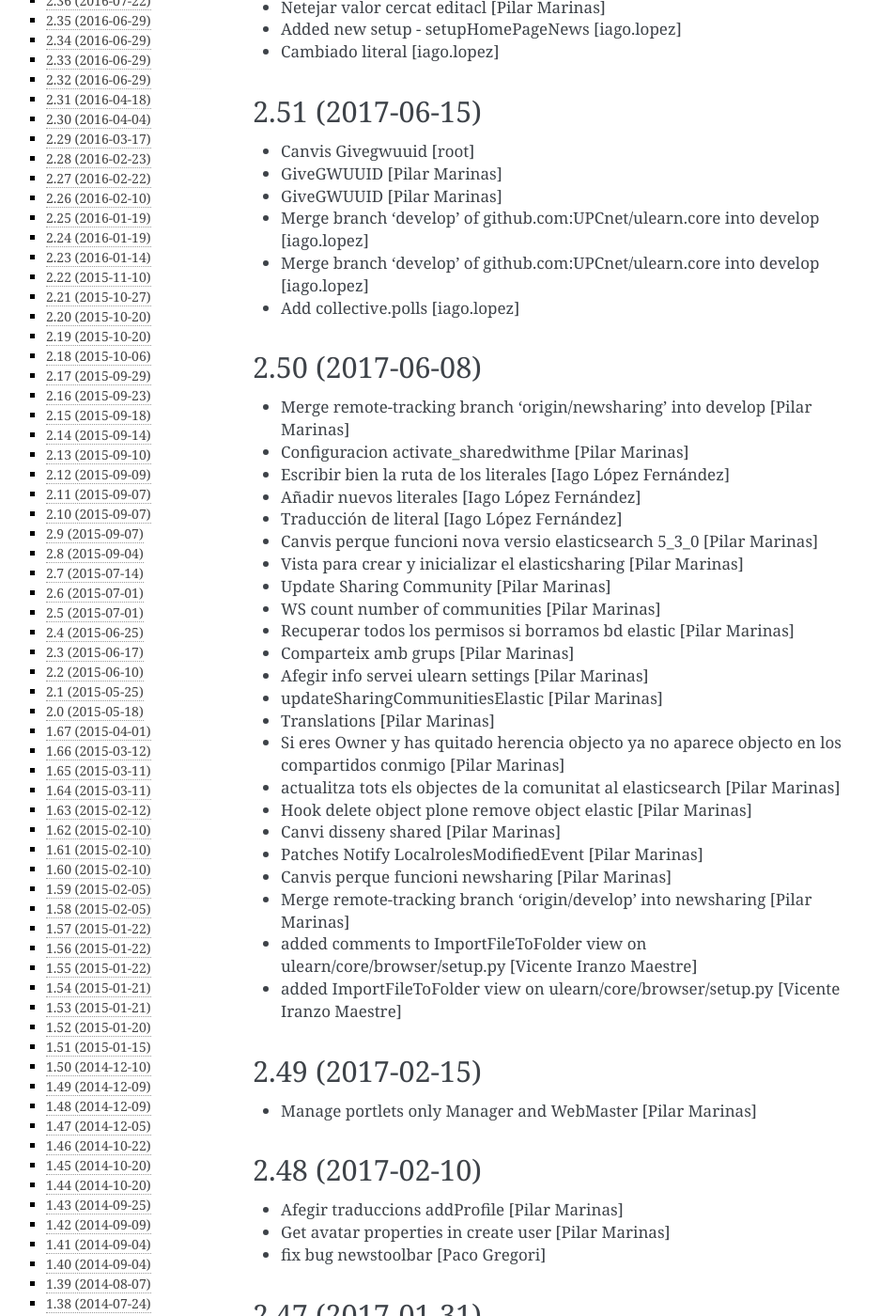
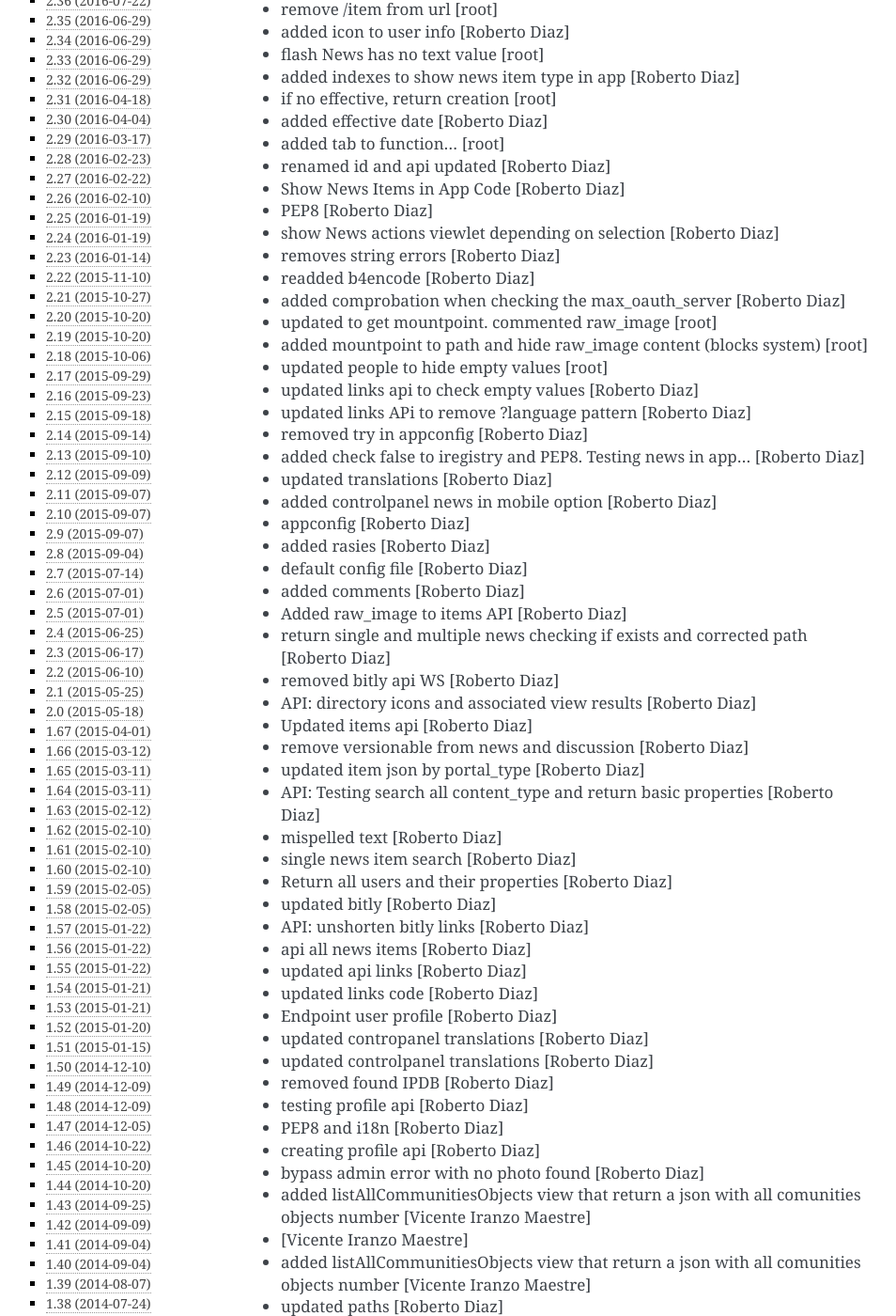
Before and after one commit to UPCnet/ulearn.core, a Sphinx documentation site: the page built from docs/HISTORY.rst, in a window 1280 px wide and 1400 px high, scrolled down 503 px. Shown: the whole window at 94% size, without its empty margins (151-1105 px from the left). Built offline with Sphinx 7.4.7, drawn with Linux system fonts in a browser that asks for light colours; pages that are not in the unit, such as notebooks, are missing from menus; some of the changed text lies outside the part shown.

Commit message:
Preparing release 2.54

```diff
--- a/docs/HISTORY.rst
+++ b/docs/HISTORY.rst
@@ -1,11 +1,80 @@
 Changelog
 =========
 
-2.54 (unreleased)
+2.54 (2017-11-21)
 -----------------
 
-- Nothing changed yet.
-
+* No notificar eventos en abacus [Pilar Marinas]
+* waiting to solve the css & js imports... [Roberto Diaz]
+* inline image [Roberto Diaz]
+* aadded behavior [Roberto Diaz]
+* added thumb image [Roberto Diaz]
+* Ordenar lista de usuarios en el directorio y quitar al admin [iago.lopez]
+* changed to png extension [root]
+* PIL thumb news image [Roberto Diaz]
+* checked empty [root]
+* added check empty value [Roberto Diaz]
+* added more_items flag [Roberto Diaz]
+* added document to bitly [root]
+* added pagination to news [Roberto Diaz]
+* testing pagination news [Roberto Diaz]
+* remove /item from url [root]
+* added icon to user info [Roberto Diaz]
+* flash News has no text value [root]
+* added indexes to show news item type in app [Roberto Diaz]
+* if no effective, return creation [root]
+* added effective date [Roberto Diaz]
+* added tab to function... [root]
+* renamed id and api updated [Roberto Diaz]
+* Show News Items in App Code [Roberto Diaz]
+* PEP8 [Roberto Diaz]
+* show News actions viewlet depending on selection [Roberto Diaz]
+* removes string errors [Roberto Diaz]
+* readded b4encode [Roberto Diaz]
+* added comprobation when checking the max_oauth_server [Roberto Diaz]
+* updated to get mountpoint. commented raw_image [root]
+* added mountpoint to path and hide raw_image content (blocks system) [root]
+* updated people to hide empty values [root]
+* updated links api to check empty values [Roberto Diaz]
+* updated links APi to remove ?language pattern [Roberto Diaz]
+* removed try in appconfig [Roberto Diaz]
+* added check false to iregistry and PEP8. Testing news in app... [Roberto Diaz]
+* updated translations [Roberto Diaz]
+* added controlpanel news in mobile option [Roberto Diaz]
+* appconfig [Roberto Diaz]
+* added rasies [Roberto Diaz]
+* default config file [Roberto Diaz]
+* added comments [Roberto Diaz]
+* Added raw_image to items API [Roberto Diaz]
+* return single and multiple news checking if exists and corrected path [Roberto Diaz]
+* removed bitly api WS [Roberto Diaz]
+* API: directory icons and associated view results [Roberto Diaz]
+* Updated items api [Roberto Diaz]
+* remove versionable from news and discussion [Roberto Diaz]
+* updated item json by portal_type [Roberto Diaz]
+* API: Testing search all content_type and return basic properties [Roberto Diaz]
+* mispelled text [Roberto Diaz]
+* single news item search [Roberto Diaz]
+* Return all users and their properties [Roberto Diaz]
+* updated bitly [Roberto Diaz]
+* API: unshorten bitly links [Roberto Diaz]
+* api all news items [Roberto Diaz]
+* updated api links [Roberto Diaz]
+* updated links code [Roberto Diaz]
+* Endpoint user profile [Roberto Diaz]
+* updated contropanel translations [Roberto Diaz]
+* updated controlpanel translations [Roberto Diaz]
+* removed found IPDB [Roberto Diaz]
+* testing profile api [Roberto Diaz]
+* PEP8 and i18n [Roberto Diaz]
+* creating profile api [Roberto Diaz]
+* bypass admin error with no photo found [Roberto Diaz]
+* added listAllCommunitiesObjects view that return a json with all comunities objects number [Vicente Iranzo Maestre]
+*  [Vicente Iranzo Maestre]
+* added listAllCommunitiesObjects view that return a json with all comunities objects number [Vicente Iranzo Maestre]
+* updated paths [Roberto Diaz]
+* PEP8 [Roberto Diaz]
+* api return all links [Roberto Diaz]
 
 2.53 (2017-07-24)
 -----------------
--- a/setup.py
+++ b/setup.py
@@ -1,7 +1,7 @@
 from setuptools import setup, find_packages
 import os
 
-version = '2.54.dev0'
+version = '2.54'
 
 README = open('README.rst').read()
 HISTORY = open(os.path.join('docs', 'HISTORY.rst')).read()
```
